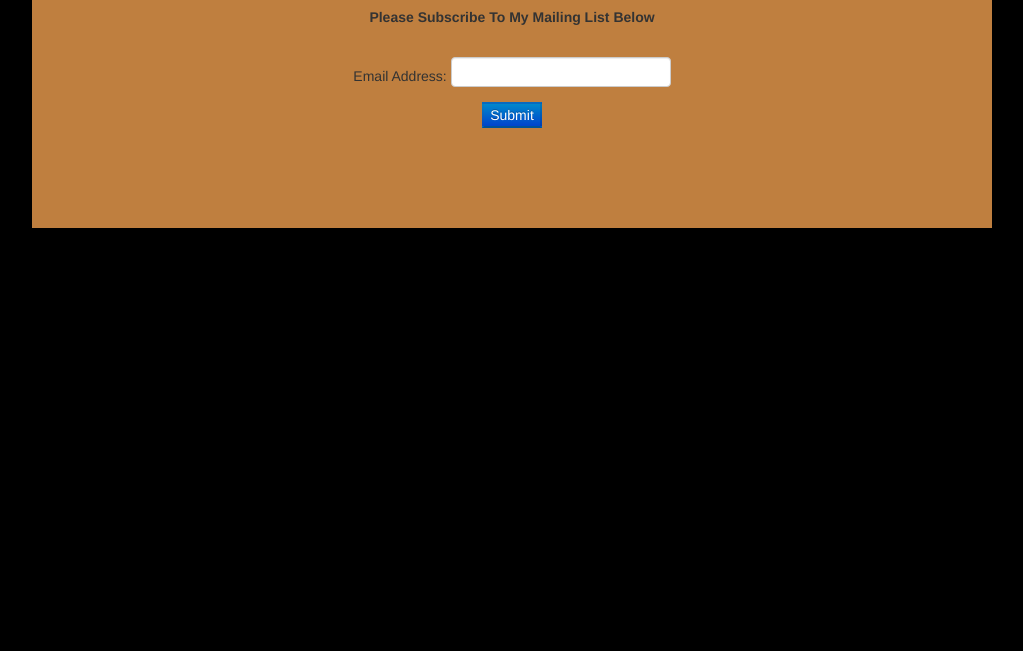
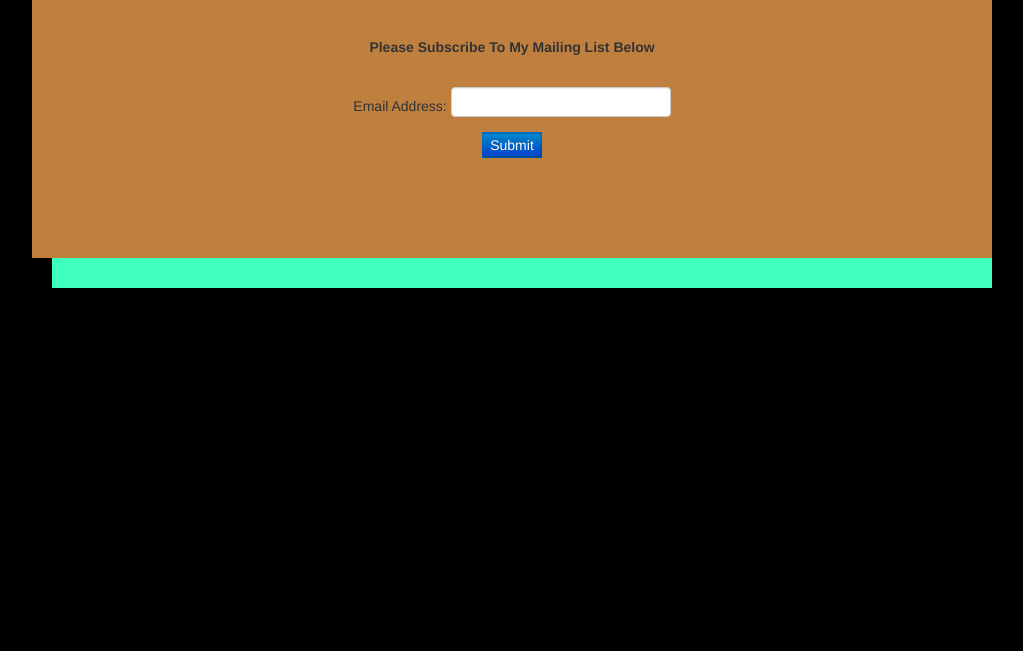
Before and after one commit to GEOAT-OC-26/timestamp, a website: page static/index.html in a window 1280 px wide. Shown: the part 149-800 px from the top of the page, without its empty margins (118-1141 px from the left). Drawn offline with Linux system fonts and the light colour scheme.

Commit message:
test static

```diff
--- a/server.js
+++ b/server.js
@@ -10,7 +10,7 @@ app.listen(port, function(){
   console.log("Listening on port: " + port);
 });
 
-app.use(express.static(path.join(__dirname + '/static')));
+//app.use(express.static(path.join(__dirname + '/static')));
 
 app.get('/', function(req, res) {
   var fileName = path.join(__dirname, "static", '/index.html');
--- a/static/css/color.css
+++ b/static/css/color.css
@@ -17,4 +17,6 @@ p{
 
 .container{
     background-color: #3FFFBF;
+    padding-top: 30px;
+    padding-bottom: 30px;
 }
```
